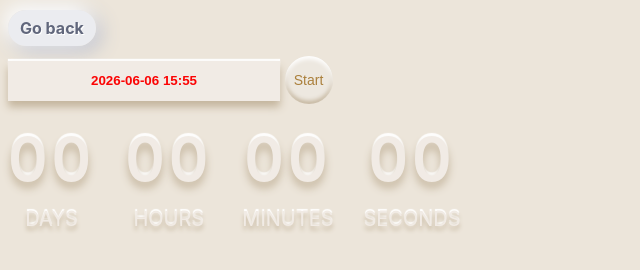
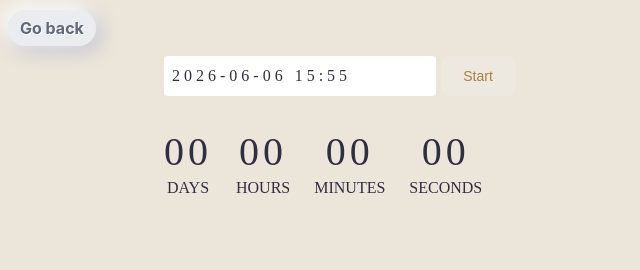
Before and after one commit to Pavel197009/goit-js-hw-10, a website built with Vite: page src/1-timer.html in a window 1280 px wide. Shown: the whole page, without its empty margins (0-640 px from the left). Built offline with nearby package versions, Linux system fonts and the light colour scheme.

Commit message:
Add files via upload

```diff
--- a/src/css/common.css
+++ b/src/css/common.css
@@ -18,15 +18,21 @@ img {
 }
 
 input#datetime-picker {
+    margin-left: 156px;
+    padding: 16px 8px;
     width: 272px;
     height: 40px;
-    border: none;
+    border: 1px black;
+    border-radius: 4px;
     background: #f1ebe5;
-    box-shadow: 0 6px 8px #c4b59d, 0 -2px 1px #fff;
-
-    text-align: center;
-    color: #fb0404;
-    font-weight: 600;
+    font-family: Montserrat;
+    font-weight: 400;
+    font-style: Regular;
+    font-size: 16px;
+    line-height: 1.5;
+    letter-spacing: 4px;
+    color: #2E2F42;
+    background-color: #ffffff;
 }
 
 input#datetime-picker[disabled] {
@@ -40,15 +46,13 @@ input#datetime-picker[disabled] {
 
 button {
     display: inline-block;
-    width: 48px;
-    height: 48px;
-    border-radius: 50%;
+    width: 75px;
+    height: 40px;
+    border-radius: 8px;
     border: none;
     font-size: 14px;
     cursor: pointer;
-    color: #fb0404;
-    box-shadow: inset 0 3px 4px #ffffff, inset 0 -3px 4px #c4b59d;
-    transform: all 300ms linear;
+    color: #989898;
 }
 
 button[data-start],
@@ -58,16 +62,6 @@ button[data-stop] {
 
 button[disabled] {
     color: #ab803c;
-    animation: none;
-}
-
-[data-start] {
-    animation: waves 2s ease-in-out infinite;
-}
-
-[data-start-timer] {
-    background-color: transparent;
-    animation: waves 2s ease-in-out infinite;
 }
 
 @keyframes waves {
@@ -91,58 +85,37 @@ button:active {
     top: 3px;
 }
 
-button[type='submit'] {
-    width: 88px;
-    height: 44px;
-    border-radius: 34px;
-    background-color: #f7eff4;
-    filter: drop-shadow(3.4px 3.4px 3.4px rgb(183, 177, 181)) drop-shadow(-3.4px -3.4px 3.4px white);
-    -webkit-filter: drop-shadow(3.4px 3.4px 3.4px rgb(183, 177, 181)) drop-shadow(-3.4px -3.4px 3.4px white);
-    box-shadow: inset 4.3px 4.3px 7px #fff;
-
-    color: #ff0505;
-    text-shadow: 1px 1.6px 1px #fff;
-}
-
-button[type='submit']:hover {
-    filter: drop-shadow(5px 5px 3.4px rgb(183, 177, 181));
-    -webkit-filter: drop-shadow(5px 5px 3.4px rgb(183, 177, 181));
-    box-shadow: inset 2.5px 2.5px 2.5px #fff;
-}
-
-button[type='submit']:active {
-    filter: drop-shadow(0px 0px 0px rgb(183, 177, 181));
-    -webkit-filter: drop-shadow(0px 0px 0px rgb(183, 177, 181));
-    box-shadow: inset 4.3px 4.3px 7px rgb(183, 177, 181);
-}
-
 .timer {
     display: flex;
-    margin-top: 10px;
+    margin-top: 32px;
+    margin-left: 156px;
 }
 
 .field {
     display: flex;
     flex-direction: column;
-    margin-right: 30px;
+    margin-right: 24px;
 }
 
 .value {
-    font-size: 60px;
-    font-weight: 600;
+    font-family: Montserrat;
+    font-size: 40px;
+    font-weight: 400;
     text-align: center;
     letter-spacing: 4px;
-    color: #f1ebe5;
-    text-shadow: 0 6px 8px #c4b59d, 0px -3px 1px #fff;
+    line-height: 1.2;
+    color: #2E2F42;
 }
 
 .label {
+    font-family: Montserrat;
     text-align: center;
-    font-size: 20px;
+    font-size: 16px;
     font-weight: 400;
+    line-height: 1.5;
+    letter-spacing: 0;
     text-transform: uppercase;
-    color: #f1ebe5;
-    text-shadow: 0px 4px 4px #c4b59d, 0 -2px 1px #fff;
+    color: #2E2F42;
 }
 
 .flatpickr-months {
```
